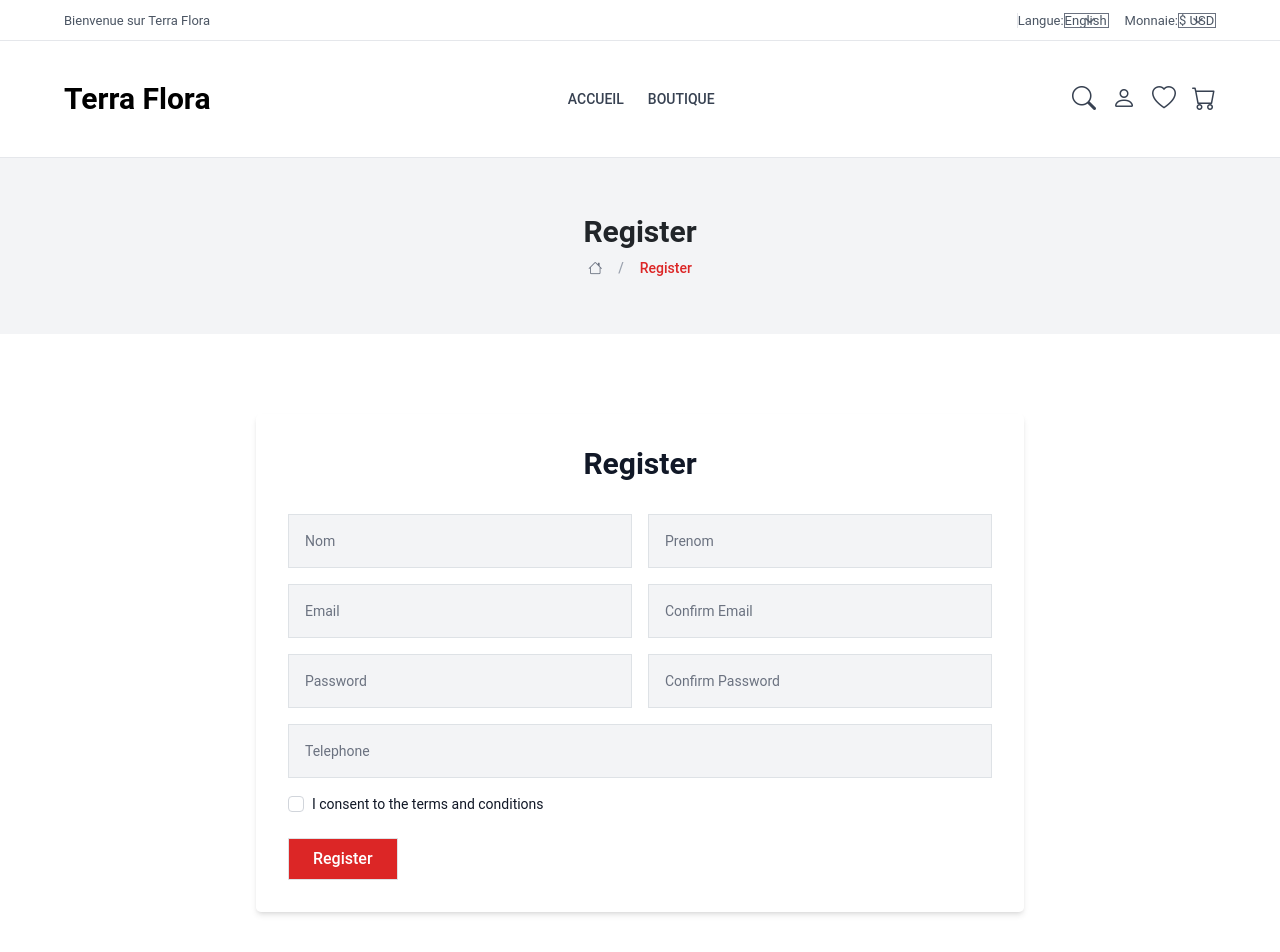
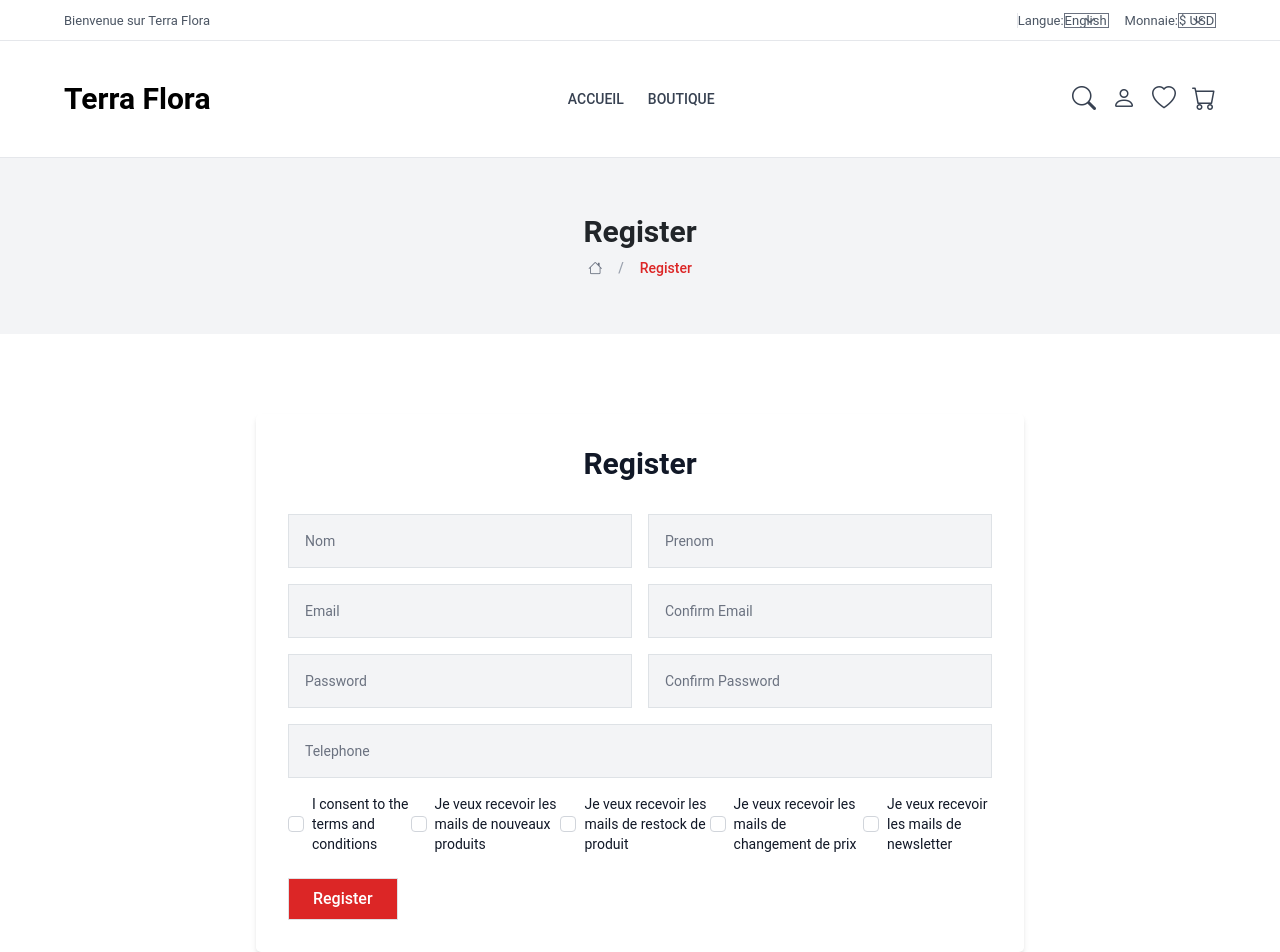
Before and after one commit to HardWareHouse/TerraFlora, a Vue app in the folder client/: page /register in a window 1280 px wide. Shown: the top 952 px of the page. Built offline with nearby package versions, Linux system fonts and the light colour scheme; a web font is replaced by a local one.

Commit message:
Fix Register

```diff
--- a/client/src/components/UI/header.vue
+++ b/client/src/components/UI/header.vue
@@ -32,8 +32,8 @@
       </nav>
       <div class="flex space-x-4 text-gray-700 align-center">
         <a href="#" @click.prevent="$emit('toggle-search')"><i class="bi bi-search" style="font-size: 1.5rem;"></i></a>
-        <RouterLink v-if="authStore.user.userId === -1" to="/login"><i class="bi bi-person" style="font-size: 1.5rem;"></i></RouterLink>
-        <RouterLink v-else to="/dashboard"><i class="bi bi-person" style="font-size: 1.5rem;"></i></RouterLink>
+        <RouterLink  to="/login"><i class="bi bi-person" style="font-size: 1.5rem;"></i></RouterLink>
+        <!-- <RouterLink  to="/dashboard"><i class="bi bi-person" style="font-size: 1.5rem;"></i></RouterLink> -->
         <RouterLink to="/wishlist"><i class="bi bi-heart" style="font-size: 1.5rem;"></i></RouterLink>
         <a href="#" @click.prevent="$emit('toggle-basket')"><i class="bi bi-cart" style="font-size: 1.5rem;"></i></a>
       </div>
--- a/client/src/components/loginRegister/register/formRegister.vue
+++ b/client/src/components/loginRegister/register/formRegister.vue
@@ -56,6 +56,20 @@
             <input v-model="haveConsented" id="haveConsented" name="haveConsented" type="checkbox"
               class="w-4 h-4 text-red-600 border-gray-300 rounded focus:ring-red-500" />
             <label for="haveConsented" class="ml-2 text-sm text-gray-900">I consent to the terms and conditions</label>
+
+
+            <input v-model="wantsMailNewProduct" id="haveConsented" name="haveConsented" type="checkbox"
+              class="w-4 h-4 text-red-600 border-gray-300 rounded focus:ring-red-500" />
+            <label for="haveConsented" class="ml-2 text-sm text-gray-900">Je veux recevoir les mails de nouveaux produits</label>
+            <input v-model="wantsMailRestockProduct" id="haveConsented" name="haveConsented" type="checkbox"
+              class="w-4 h-4 text-red-600 border-gray-300 rounded focus:ring-red-500" />
+            <label for="haveConsented" class="ml-2 text-sm text-gray-900">Je veux recevoir les mails de restock de produit</label>
+            <input v-model="wantsMailChangingPrice" id="haveConsented" name="haveConsented" type="checkbox"
+              class="w-4 h-4 text-red-600 border-gray-300 rounded focus:ring-red-500" />
+            <label for="haveConsented" class="ml-2 text-sm text-gray-900">Je veux recevoir les mails de changement de prix</label>
+            <input v-model="wantsMailNewsletter" id="haveConsented" name="haveConsented" type="checkbox"
+              class="w-4 h-4 text-red-600 border-gray-300 rounded focus:ring-red-500" />
+            <label for="haveConsented" class="ml-2 text-sm text-gray-900">Je veux recevoir les mails de newsletter</label>
           </div>
         </div>
         <div>
@@ -86,6 +100,10 @@ const password = ref('')
 const password_cfg = ref('')
 const telephone = ref('')
 const haveConsented = ref(false)
+const wantsMailNewProduct = ref(false)
+const wantsMailRestockProduct = ref(false)
+const wantsMailChangingPrice = ref(false)
+const wantsMailNewsletter = ref(false)
 const error = ref('')
 const success = ref('')
 
@@ -111,7 +129,11 @@ const handleSubmit = async () => {
           password: password.value,
           password_cfg: password_cfg.value,
           telephone: telephone.value,
-          haveConsented: haveConsented.value
+          haveConsented: haveConsented.value,
+          wantsMailNewProduct: wantsMailNewProduct.value,
+          wantsMailRestockProduct: wantsMailRestockProduct.value,
+          wantsMailChangingPrice: wantsMailChangingPrice.value,
+          wantsMailNewsletter: wantsMailNewsletter.value
       })
       success.value = response.data.msg || 'Registration successful!'
       error.value = ''
```
